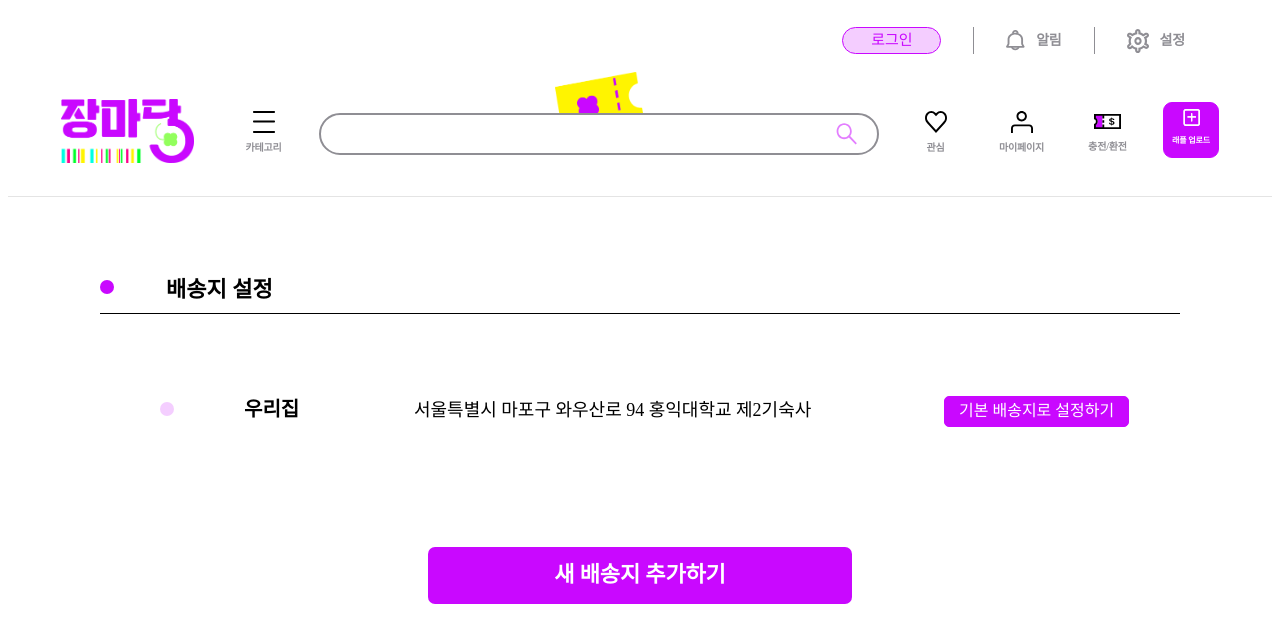
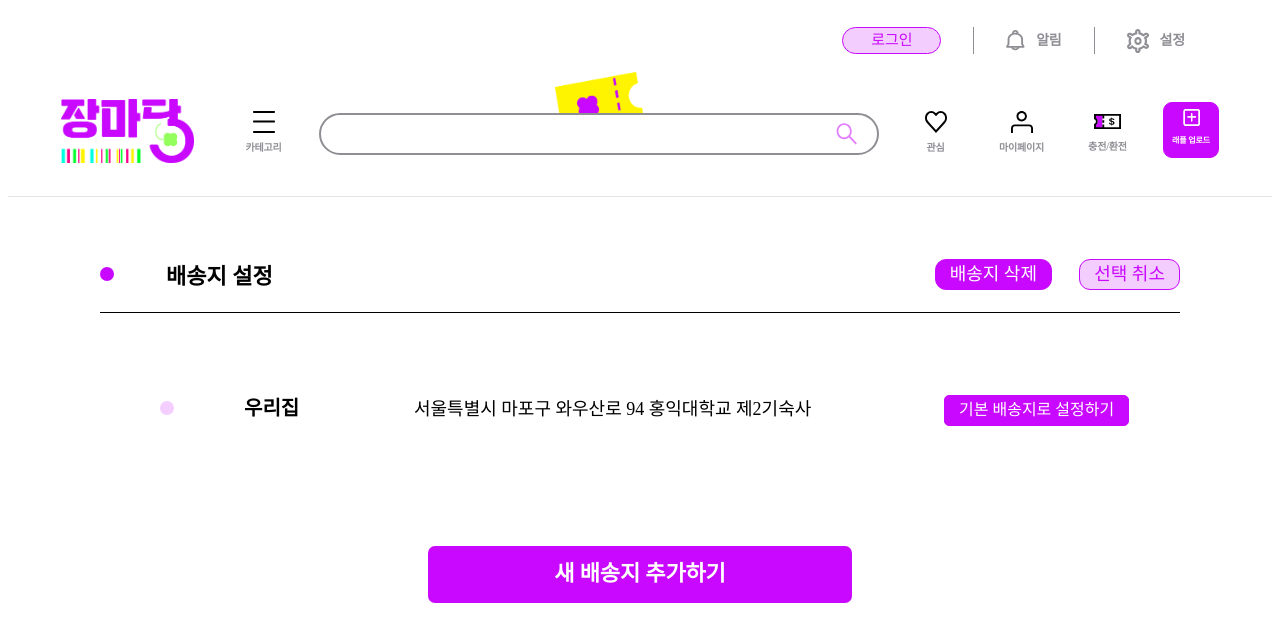
Before and after one commit to JMarketYard/Front-end, a React (Vite) app: page /address in a window 1280 px wide. Shown: the top 642 px of the page. Built offline with nearby package versions, Linux system fonts and the light colour scheme.

Commit message:
Design: 배송지 선택 버튼 UI #17
배송지 설정 선택/선택 취소 버튼 UI 구현

```diff
--- a/src/components/BigTitle.tsx
+++ b/src/components/BigTitle.tsx
@@ -1,6 +1,7 @@
+import { ReactNode } from "react";
 import styled from "styled-components";
 
-const BigTitle = ({children}:{children:string}) => {
+const BigTitle = ({children}:{children:ReactNode}) => {
     return (
         <BigTitleBox>
             <TitleIcon />
@@ -23,6 +24,9 @@ const BigTitleBox = styled.div`
     font-style: normal;
     font-weight: 600;
     line-height: normal;
+    padding-bottom: 24px;
+    box-sizing: border-box;
+    position: relative;
 `
 
 const TitleIcon = styled.span`
--- a/src/pages/address/addressSetPage.tsx
+++ b/src/pages/address/addressSetPage.tsx
@@ -1,11 +1,28 @@
 import styled from "styled-components";
 import BigTitle from "../../components/BigTitle";
 import Address from "./components/Address";
+import { useState } from "react";
 
 const AddressSetPage = () => {
+  const [isSelect, setIsSelect] = useState(false);
+
   return (
     <Wrapper>
-      <BigTitle>배송지 설정</BigTitle>
+      <BigTitle>
+        배송지 설정
+        {isSelect
+        ? <SelectBtn onClick={()=>setIsSelect(false)}>선택</SelectBtn>
+        : <>
+        <SelectBtn
+        $right={'128px'}
+        >배송지 삭제</SelectBtn>
+        <SelectBtn
+        $background={'rgba(201, 8, 255, 0.20)'}
+        color={'#C908FF'}
+        onClick={()=>setIsSelect(true)}
+        >선택 취소</SelectBtn>
+        </>}
+      </BigTitle>
       <AddressList>
         <Address />
       </AddressList>
@@ -21,6 +38,31 @@ const Wrapper = styled.div`
   display: flex;
   flex-direction: column;
   align-items: center;
+`
+
+const SelectBtn = styled.button<{$background?:string, color?:string, $right?:string}>`
+  display: inline-flex;
+  height: 31px;
+  padding: 0px 14px;
+  justify-content: center;
+  align-items: center;
+  gap: 10px;
+  border-radius: 11px;
+  border: 1px solid #C908FF;
+  background: ${props => props.$background ? props.$background : '#C908FF'};
+  color: ${props => props.color ? props.color : '#FFF'};
+  text-align: center;
+  font-family: Pretendard;
+  font-size: 18px;
+  font-style: normal;
+  font-weight: 500;
+  line-height: 36.832px; /* 204.622% */
+  position: absolute;
+  right: ${props => props.$right ? props.$right : '0'};
+  box-sizing: border-box;
+  &:hover {
+    cursor: pointer;
+  };
 `
 
 const AddressList = styled.ul`
```
